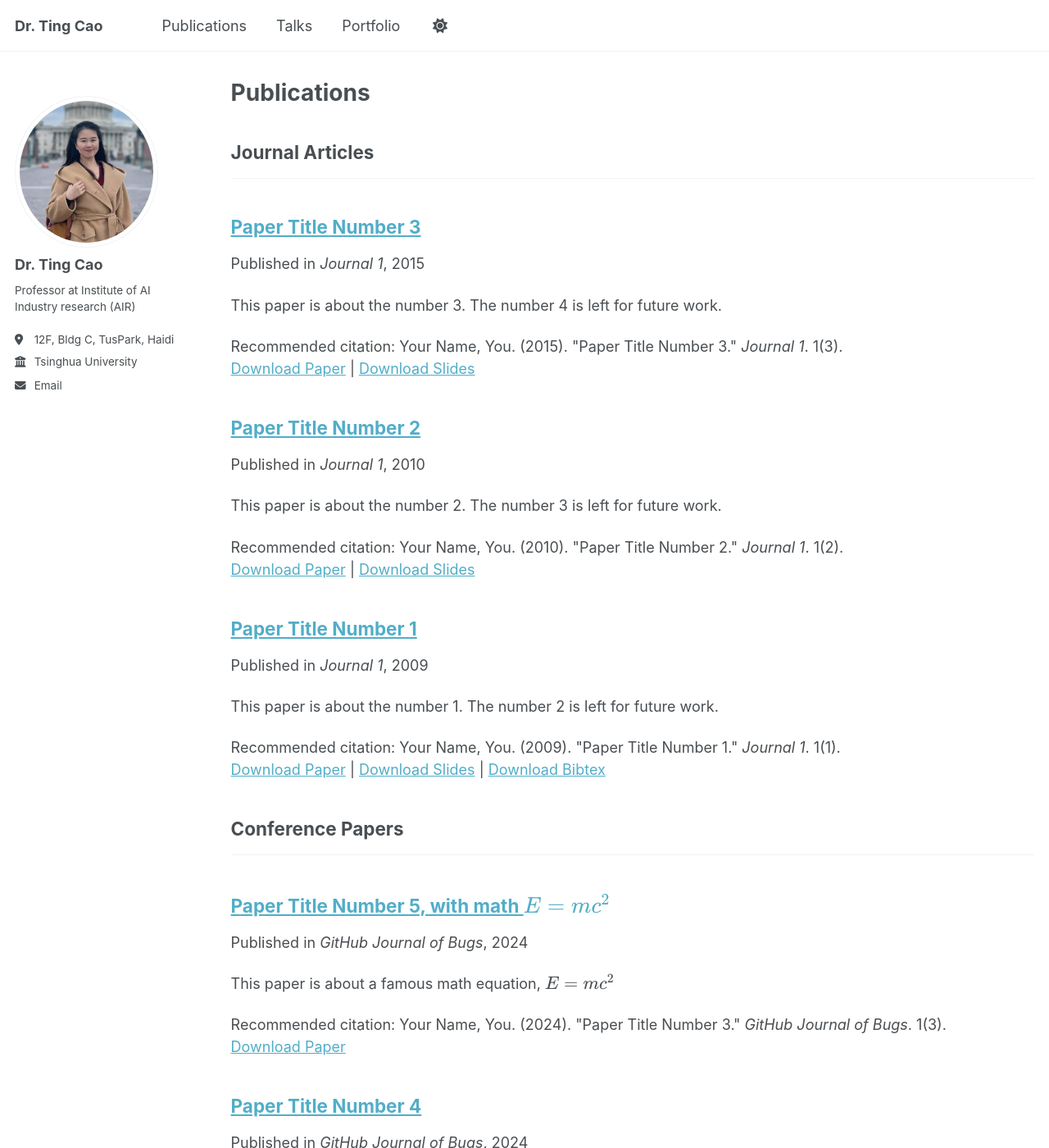
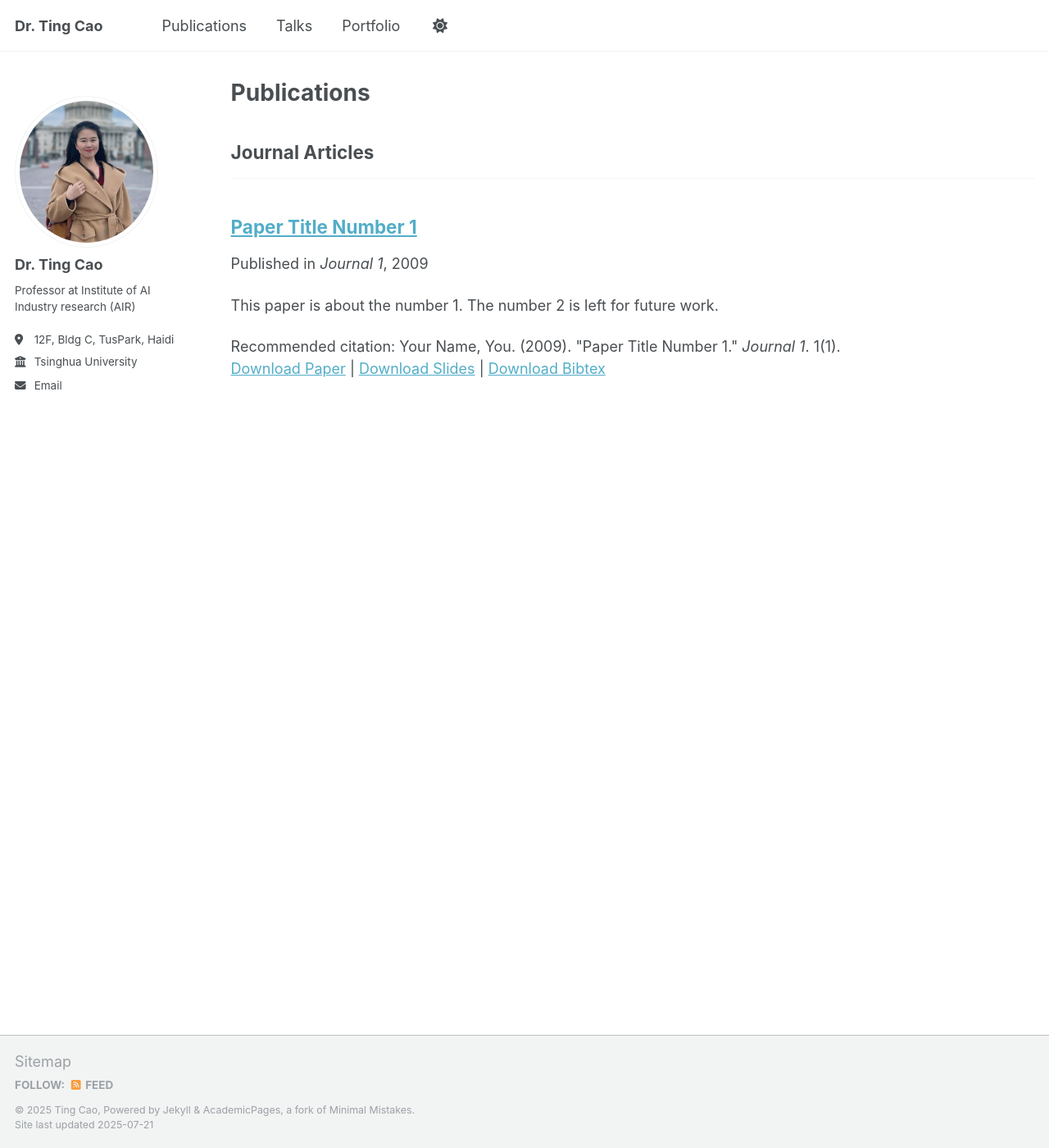
Before and after one commit to tingcao952/tingcao952.github.io, a Jekyll site: the page built from _pages/publications.html, in a window 1280 px wide and 1400 px high. Shown: the whole window at 82% size. Built offline with Jekyll 4.4.1, drawn with Linux system fonts in a browser that asks for light colours; a script that is not in the unit is left out; some of the changed text lies outside the part shown.

Commit message:
update publications

```diff
--- a/_config.yml
+++ b/_config.yml
@@ -80,10 +80,12 @@ author:
 publication_category:
   books:
     title: 'Books'
+  conferences:
+    title: 'Conference Papers'
   manuscripts:
     title: 'Journal Articles'
-  conferences:
-    title: 'Conference Papers'
+  archives:
+    title: 'Pre-print'
 
 # Site Settings
 teaser                   :  # filename of teaser fallback teaser image placed in /images/, .e.g. "500x300.png"
--- a/_publications/2010-10-01-paper-title-number-2.md
+++ /dev/null
@@ -1,14 +0,0 @@
----
-title: "Paper Title Number 2"
-collection: publications
-category: manuscripts
-permalink: /publication/2010-10-01-paper-title-number-2
-excerpt: 'This paper is about the number 2. The number 3 is left for future work.'
-date: 2010-10-01
-venue: 'Journal 1'
-slidesurl: 'http://academicpages.github.io/files/slides2.pdf'
-paperurl: 'http://academicpages.github.io/files/paper2.pdf'
-citation: 'Your Name, You. (2010). &quot;Paper Title Number 2.&quot; <i>Journal 1</i>. 1(2).'
----
-
-The contents above will be part of a list of publications, if the user clicks the link for the publication than the contents of section will be rendered as a full page, allowing you to provide more information about the paper for the reader. When publications are displayed as a single page, the contents of the above "citation" field will automatically be included below this section in a smaller font.
--- a/_publications/2015-10-01-paper-title-number-3.md
+++ /dev/null
@@ -1,14 +0,0 @@
----
-title: "Paper Title Number 3"
-collection: publications
-category: manuscripts
-permalink: /publication/2015-10-01-paper-title-number-3
-excerpt: 'This paper is about the number 3. The number 4 is left for future work.'
-date: 2015-10-01
-venue: 'Journal 1'
-slidesurl: 'http://academicpages.github.io/files/slides3.pdf'
-paperurl: 'http://academicpages.github.io/files/paper3.pdf'
-citation: 'Your Name, You. (2015). &quot;Paper Title Number 3.&quot; <i>Journal 1</i>. 1(3).'
----
-
-The contents above will be part of a list of publications, if the user clicks the link for the publication than the contents of section will be rendered as a full page, allowing you to provide more information about the paper for the reader. When publications are displayed as a single page, the contents of the above "citation" field will automatically be included below this section in a smaller font.
--- a/_publications/2025-06-08-paper-title-number-5.md
+++ /dev/null
@@ -1,13 +0,0 @@
----
-title: "Paper Title Number 5, with math $$E=mc^2$$"
-collection: publications
-category: conferences
-permalink: /publication/2024-02-17-paper-title-number-4
-excerpt: 'This paper is about a famous math equation, $$E=mc^2$$'
-date: 2024-02-17
-venue: 'GitHub Journal of Bugs'
-paperurl: 'http://academicpages.github.io/files/paper3.pdf'
-citation: 'Your Name, You. (2024). &quot;Paper Title Number 3.&quot; <i>GitHub Journal of Bugs</i>. 1(3).'
----
-
-Using [MathJax](https://www.mathjax.org/) in the description is supported - $$E=mc^2$$ - however, the use must be mindful that the default delimiters are `$$...$$` and `\\[...\\]` which differs from the `$...$` that is typically expected.
```
Also changed, not shown: _publications/2009-10-01-paper-title-number-1.md (+13 -0 lines), _publications/2024-02-17-paper-title-number-4.md (deleted, +0 -13 lines).
